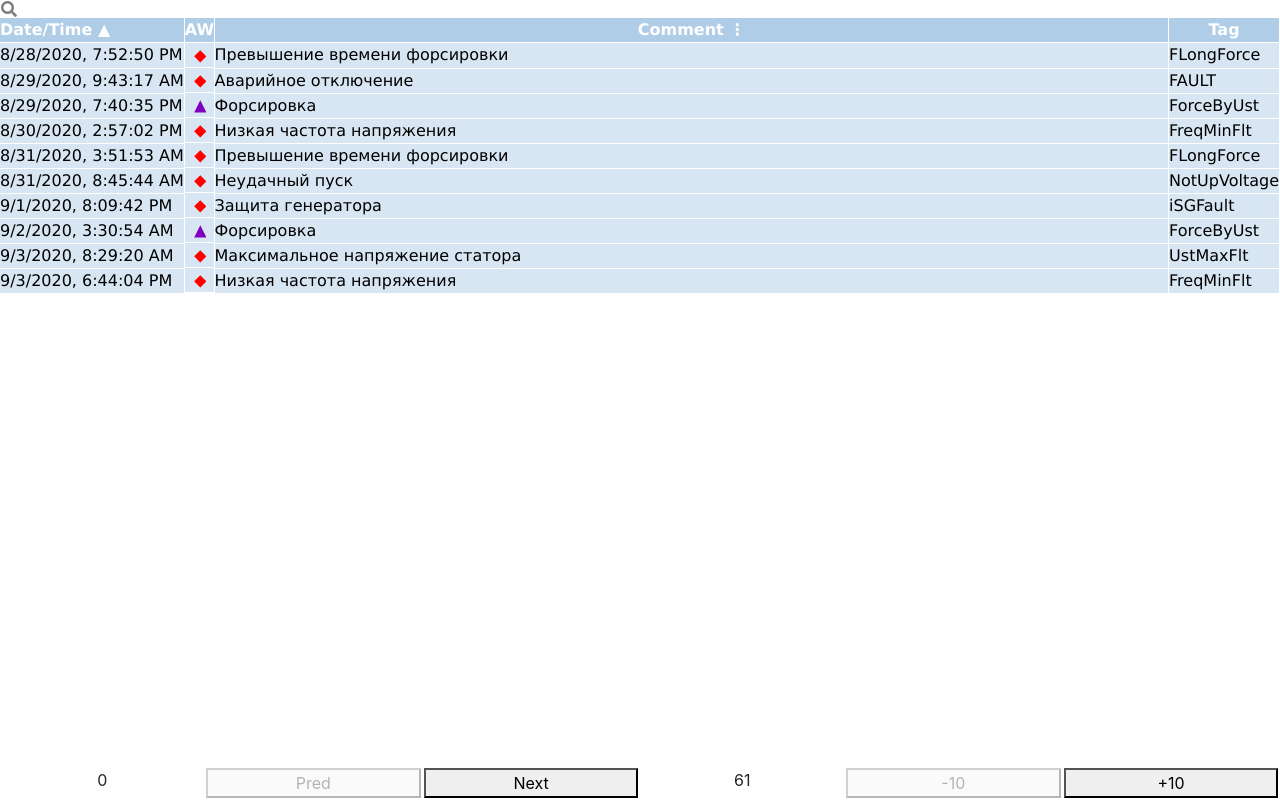
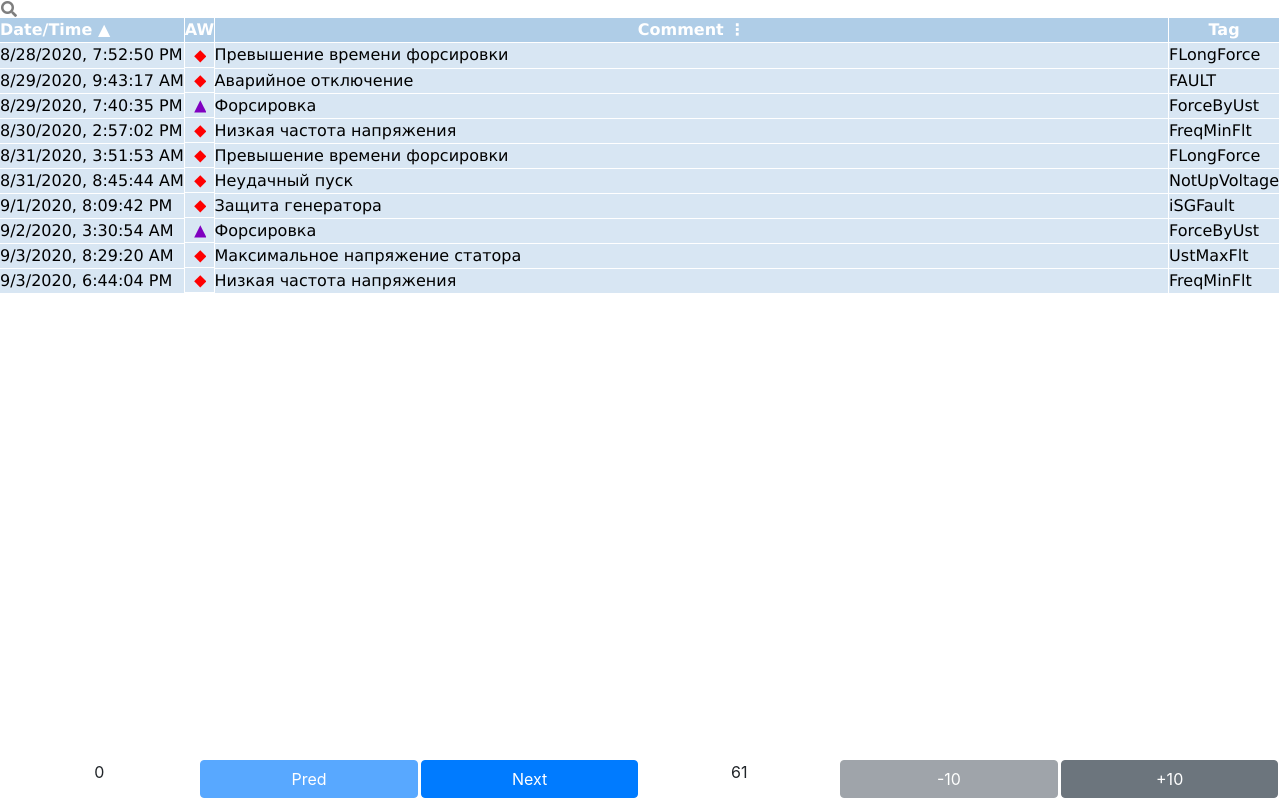
Before and after one commit to GerasimGerasimov/dexop-events-table, a React (Create React App) app: page / in a window 1280 px wide. Built offline with nearby package versions, Linux system fonts and the light colour scheme.

Commit message:
оформление кнопок в пагинаторе

```diff
--- a/src/Pages/Events/components/paginator/paginator.tsx
+++ b/src/Pages/Events/components/paginator/paginator.tsx
@@ -65,16 +65,20 @@ export default class Paginator extends Component <IPaginatorProps,IPaginatorStat
       <div className='flex alitcn jcsa'>
         <span>{this.props.ItemsBefore}</span>
         <button
+          className="btn btn-primary"
           disabled={this.isDisabled(this.props.ItemsBefore)}
           onClick={()=>this.props.nextItemsHandler(IEventQueryDirection.Prev)}>Pred</button>
         <button
+          className="btn btn-primary"
           disabled={this.isDisabled(this.props.ItemsAfter)}
           onClick={()=>this.props.nextItemsHandler(IEventQueryDirection.Next)}>Next</button>
         <span>{this.props.ItemsAfter}</span>
         <button
+          className="btn btn-secondary"
           disabled={this.state.subDisabled}
           onClick={()=>this.props.setNumberOfItemsOnPageHandler(this.subItemsOnPage(this.props.ItemsPortion))}>-10</button>
         <button
+          className="btn btn-secondary"
           disabled={this.state.addDisabled}
           onClick={()=>this.props.setNumberOfItemsOnPageHandler(this.addItemsOnPage(this.props.ItemsPortion))}>+10</button>
      </div>
```
